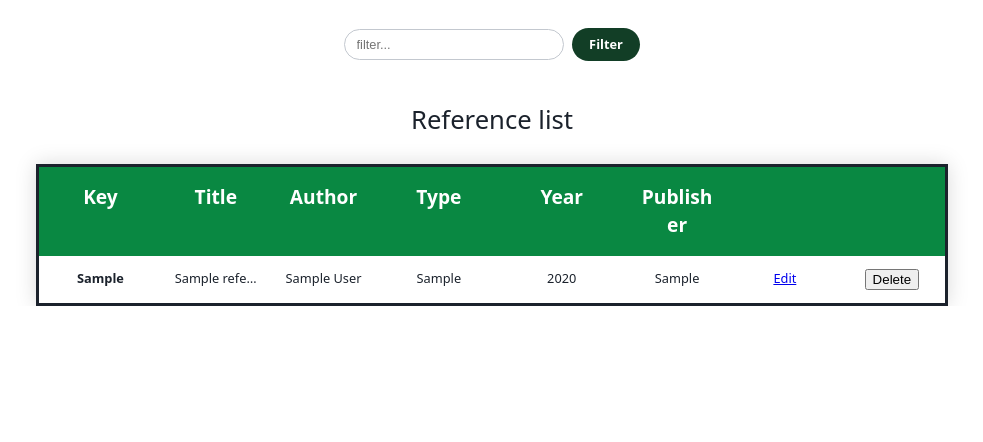
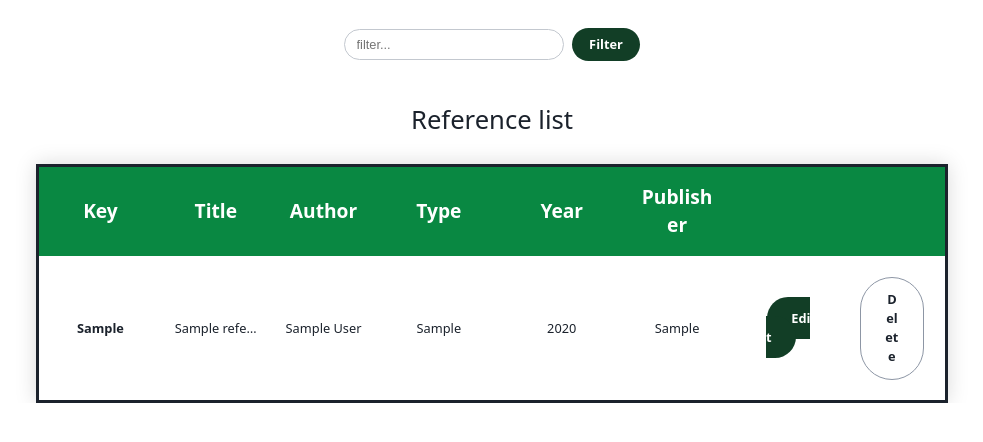
Before and after one commit to KieloLaaksosta/TodoApp, a Flask app: page / in a window 1280 px wide. Shown: the part 286-728 px from the top of the page, without its empty margins (148-1131 px from the left). Run offline with Flask 3, Linux system fonts and the light colour scheme; tables that the repository leaves empty hold one stand-in row (values such as "Sample post").

Commit message:
Add button for edit and delete in homepage

```diff
--- a/src/static/main.css
+++ b/src/static/main.css
@@ -130,7 +130,7 @@ thead th {
 
 th,
 td {
-  vertical-align: top;
+  vertical-align: center;
   padding: clamp(0.5rem, 1vw, 1.5rem);
   text-align: center;
   overflow-wrap: anywhere;
--- a/src/templates/index.html
+++ b/src/templates/index.html
@@ -51,12 +51,12 @@
       <td class="truncate" onclick="window.location='/reference/{{ ref.key }}'">{{ ref.year }}</td>
       <td class="truncate" onclick="window.location='/reference/{{ ref.key }}'">{{ ref.publisher }}</td>
       <td>
-        <a href="/edit_reference/{{ ref.key }}">Edit</a>
+        <a href="/edit_reference/{{ ref.key }}" class="submit-button">Edit</a>
       </td>
       <td>
         <form action="/delete_reference" , method="post" onsubmit="return confirm('Delete this reference?');">
           <input type="hidden" name="bibtex_key" value="{{ ref.key }}">
-          <button type="submit">Delete</button>
+          <button type="submit" class="cancel-button">Delete</button>
         </form>
       </td>
     </tr>
```
